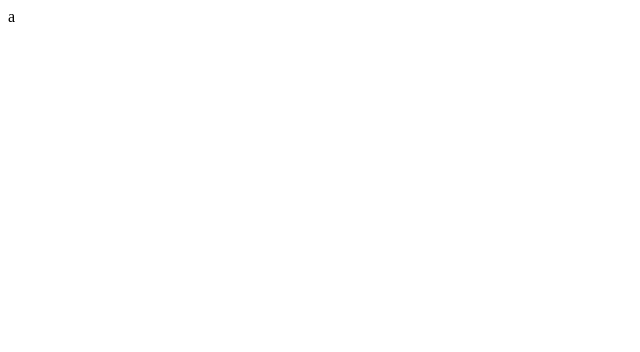
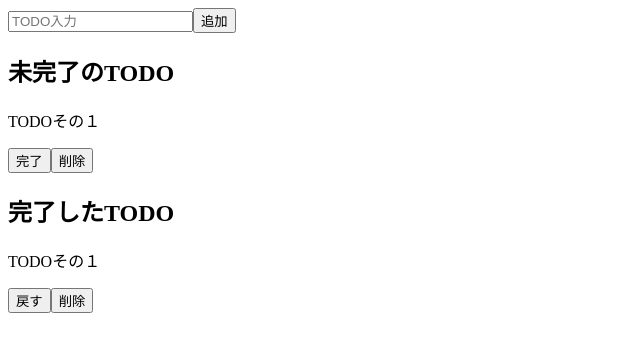
Before and after one commit to takiwaka/ReactPractice1, a React (Create React App) app: page / in a window 1280 px wide. Shown: the top 352 px of the page, without its empty margins (0-640 px from the left). Built offline with nearby package versions, Linux system fonts and the light colour scheme.

Commit message:
html部分作成

```diff
--- a/src/App.jsx
+++ b/src/App.jsx
@@ -1,9 +1,14 @@
 import React from "react";
+import Input from "./Components/Input";
+import Incomplete from "./Components/Incomplete";
+import Complete from "./Components/Complete";
 
 const App = () => {
   return (
     <>
-      <div>a</div>
+      <Input />
+      <Incomplete />
+      <Complete />
     </>
   );
 };
--- /dev/null
+++ b/src/Components/Complete.jsx
@@ -0,0 +1,14 @@
+import React from "react";
+
+const Complete = () => {
+  return (
+    <div>
+      <h2>完了したTODO</h2>
+      <p>TODOその１</p>
+      <button>戻す</button>
+      <button>削除</button>
+    </div>
+  );
+};
+
+export default Complete;
--- /dev/null
+++ b/src/Components/Incomplete.jsx
@@ -0,0 +1,14 @@
+import React from "react";
+
+const Incomplete = () => {
+  return (
+    <div>
+      <h2>未完了のTODO</h2>
+      <p>TODOその１</p>
+      <button>完了</button>
+      <button>削除</button>
+    </div>
+  );
+};
+
+export default Incomplete;
--- /dev/null
+++ b/src/Components/Input.jsx
@@ -0,0 +1,12 @@
+import React from "react";
+
+const Input = () => {
+  return (
+    <div>
+      <input type="text" placeholder="TODO入力" />
+      <button>追加</button>
+    </div>
+  );
+};
+
+export default Input;
--- /dev/null
+++ b/src/index.js
@@ -0,0 +1,11 @@
+import { StrictMode } from "react";
+import ReactDOM from "react-dom";
+import App from "./App";
+
+const rootElement = document.getElementById("root");
+ReactDOM.render(
+  <StrictMode>
+    <App />
+  </StrictMode>,
+  rootElement
+);
--- a/src/index.jsx
+++ /dev/null
@@ -1,10 +0,0 @@
-import React from "react";
-import ReactDOM from "react-dom";
-import App from "./App";
-
-ReactDOM.render(
-  <React.StrictMode>
-    <App />
-  </React.StrictMode>,
-  document.getElementById("root")
-);
```
